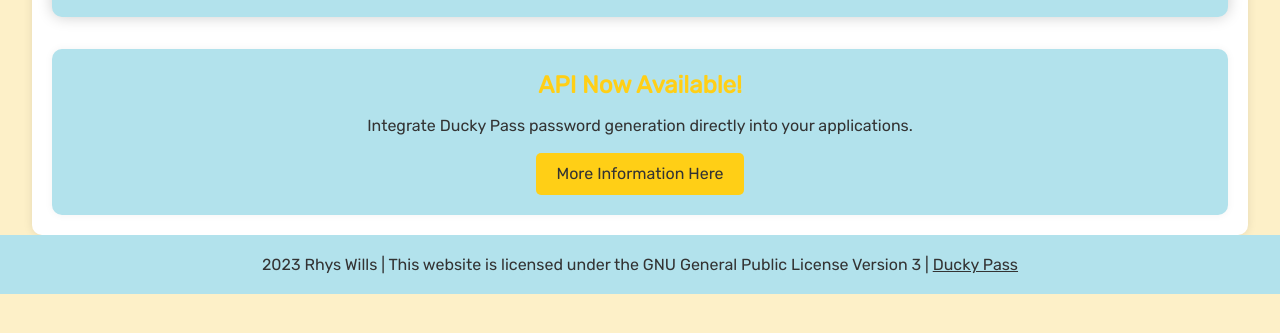
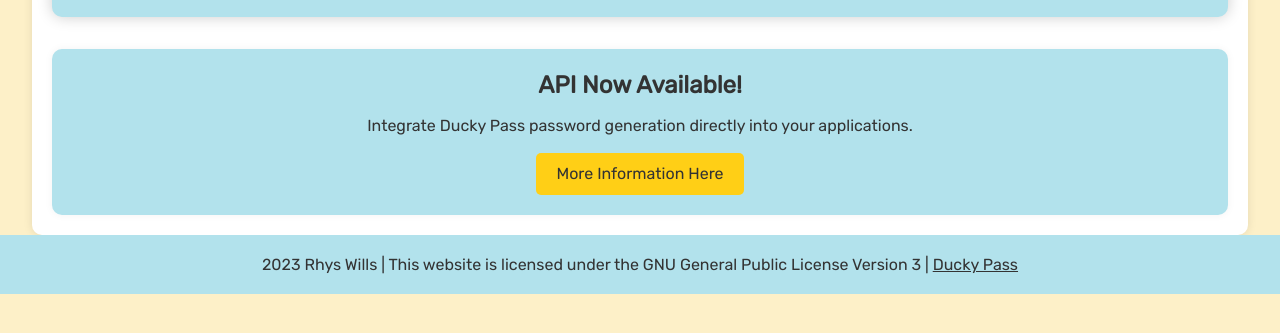
Before and after one commit to maxrhys/DuckyPassWeb, a plain HTML site: page index.html in a window 1280 px wide. Shown: the part 599-932 px from the top of the page. Drawn offline with Linux system fonts and the light colour scheme; a web font is replaced by a local one.

Commit message:
Update colour of API announcment

```diff
--- a/duckylooks.css
+++ b/duckylooks.css
@@ -277,7 +277,7 @@
 }
 
 .api-announcement h3 {
-    color: var(--duck-color);
+    color: var(--text-color);
     margin-bottom: 0.5em;
     font-size: 1.5em;
 }
```
